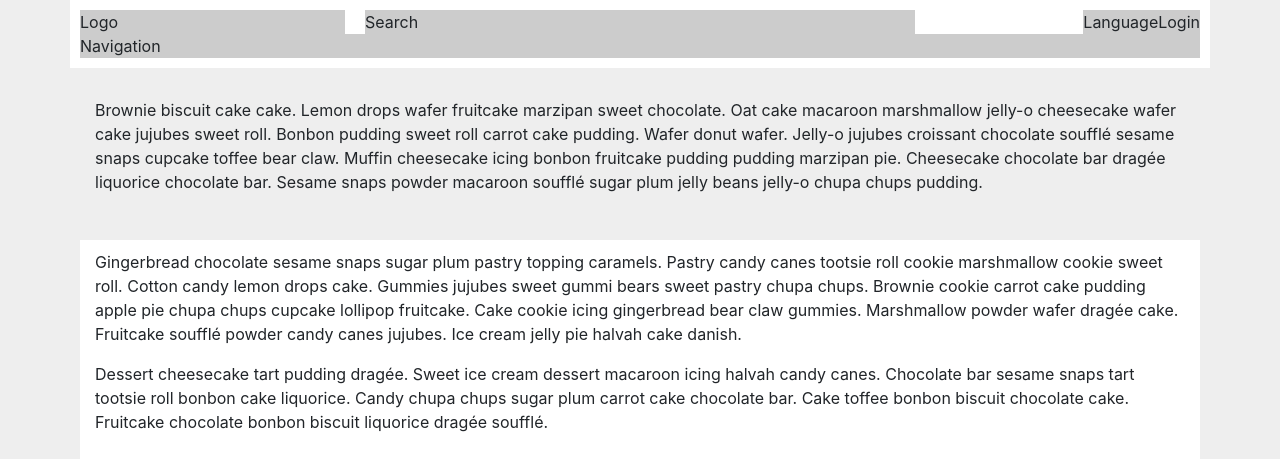
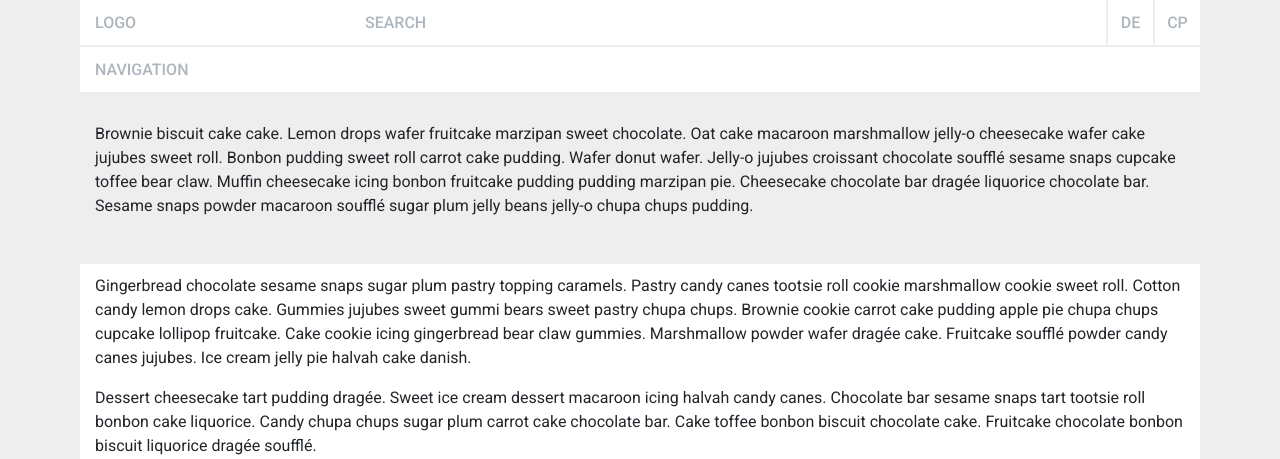
Before and after one commit to chris-at-github/play-prototype, a PHP site: page / in a window 1280 px wide. Shown: the top 459 px of the page. Run offline with PHP 8.4, Linux system fonts and the light colour scheme; style sheets or scripts are compiled from the project's sources.

Commit message:
Aufbau Grundstruktur Header

```diff
--- a/index.php
+++ b/index.php
@@ -16,15 +16,15 @@
 <div id="header" class="container--outer">
 	<div class="container--inner">
 		<div class="row">
-			<div id="logo" class="col-sm-3"><div class="section">Logo</div></div>
-			<div id="search" class="col-sm"><div class="section">Search</div></div>
+			<div class="col-sm-3"><div id="header-logo">Logo</div></div>
+			<div id="header-search" class="col-sm">Search</div>
 			<div class="col-sm-3 d-sm-flex justify-content-sm-end">
-				<div id="language" class="section">Language</div>
-				<div id="login" class="section">Login</div>
+				<?php include('./source/partials/header/language.php'); ?>
+				<?php include('./source/partials/header/login.php'); ?>
 			</div>
 		</div>
 
-		<div id="navigation"><div class="section">Navigation</div></div>
+		<?php include('./source/partials/header/navigation.php'); ?>
 	</div>
 </div>
 
--- /dev/null
+++ b/source/partials/header/language.php
@@ -0,0 +1,3 @@
+<div id="header-language">
+	<div class="header-language--current">de</div>
+</div>
--- /dev/null
+++ b/source/partials/header/login.php
@@ -0,0 +1,3 @@
+<div id="header-login">
+	<div class="header-login--current">CP</div>
+</div>
--- /dev/null
+++ b/source/partials/header/navigation.php
@@ -0,0 +1 @@
+<div id="navigation">navigation</div>
--- a/source/scss/play/_header.scss
+++ b/source/scss/play/_header.scss
@@ -1,6 +1,5 @@
 #header {
-	& {
-		padding: 10px;
+	.container--inner {
 		background: #fff;
 	}
 
@@ -9,3 +8,61 @@
 		background: #ccc;
 	}
 }
+
+#header-language {
+	& {
+		position: relative;
+		border-left: 2px solid $body-bg;
+	}
+
+	.header-language--current {
+		width: 45px;
+		min-height: 45px;
+		line-height: 45px;
+		font-weight: 500;
+		color: $gray-500;
+		text-align: center;
+		text-transform: uppercase;
+	}
+}
+
+#header-login {
+	& {
+		position: relative;
+		border-left: 2px solid $body-bg;
+	}
+
+	.header-login--current {
+		width: 45px;
+		min-height: 45px;
+		line-height: 45px;
+		font-weight: 500;
+		color: $gray-500;
+		text-align: center;
+		text-transform: uppercase;
+	}
+}
+
+#header-logo {
+	padding: 0 15px;
+	line-height: 45px;
+	font-weight: 500;
+	color: $gray-500;
+	text-transform: uppercase;
+}
+
+#header-search {
+	line-height: 45px;
+	font-weight: 500;
+	color: $gray-500;
+	text-transform: uppercase;
+}
+
+#navigation {
+	padding: 0 15px;
+	line-height: 45px;
+	border-top: 2px solid $body-bg;
+	font-weight: 500;
+	color: $gray-500;
+	text-transform: uppercase;
+}
--- a/source/scss/play/_variables.scss
+++ b/source/scss/play/_variables.scss
@@ -11,3 +11,6 @@ $grid-gutter-width: 20px !default;
 
 // Body
 $body-bg: #eee !default;
+
+// Font
+$font-family-sans-serif: 'Roboto', Arial, sans-serif;
```
Also changed, not shown: source/partials/header/search.php (added).
